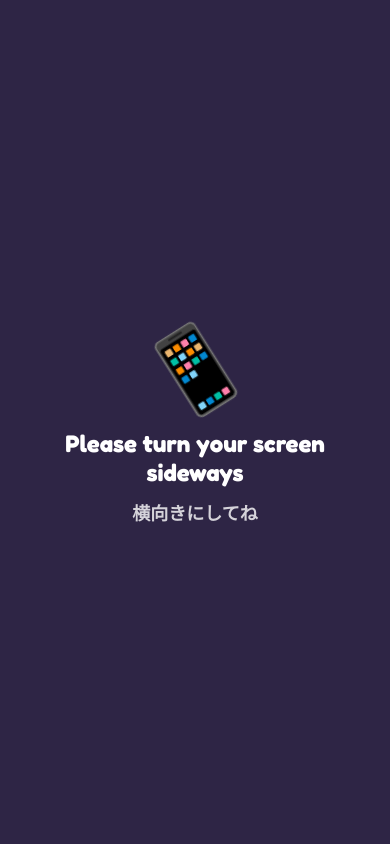
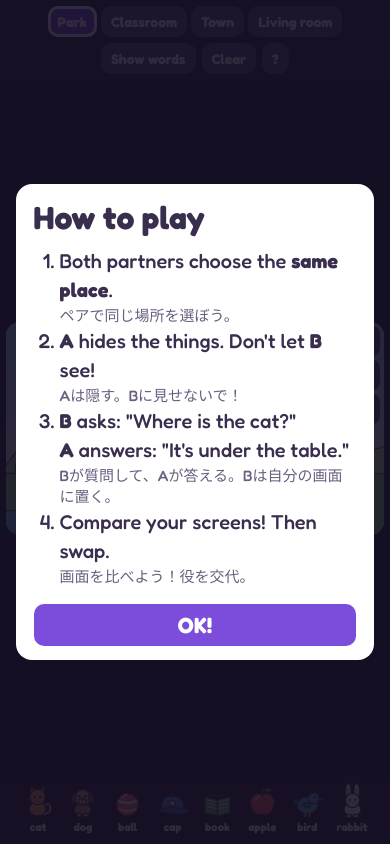
Before and after one commit to robertsensei/whereisitpreposition, a plain HTML site: page index.html in a window 390 px wide. Drawn offline with Linux system fonts and the light colour scheme.

Commit message:
fix phone screen

```diff
--- a/index.html
+++ b/index.html
@@ -60,7 +60,15 @@
 
   /* how to play */
   #help { position: fixed; inset: 0; background: rgba(20,14,34,.88); z-index: 10000; display: flex; align-items: center; justify-content: center; }
-  #help .card { background: #fff; color: var(--ink); border-radius: 22px; padding: 24px 30px; max-width: 640px; width: 92%; }
+  #help .card { background: #fff; color: var(--ink); border-radius: 22px; padding: 24px 30px; max-width: 640px; width: 92%;
+    max-height: 92vh; max-height: 92dvh; overflow-y: auto; -webkit-overflow-scrolling: touch; touch-action: pan-y; }
+  @media (max-height: 560px), (max-width: 560px) {
+    #help .card { padding: 14px 18px; border-radius: 16px; }
+    #help h2 { font-size: 22px; margin-bottom: 6px; }
+    #help ol { font-size: 15px; line-height: 1.35; margin-bottom: 10px; }
+    #help .jp { font-size: 12px; }
+    #help .btn { font-size: 18px; padding: 8px; }
+  }
   #help h2 { margin: 0 0 10px; font-size: 32px; }
   #help ol { margin: 0 0 16px; padding-left: 26px; font-size: 20px; line-height: 1.45; }
   #help .jp { font-size: 15px; color: #6b5f80; display: block; }
@@ -85,15 +93,20 @@
     #title { font-size: 20px; }
     .btn { font-size: 15px; padding: 8px 11px; }
   }
+  /* phones held upright: buttons wrap onto two centred rows, smaller tray labels */
+  @media (max-width: 700px) {
+    #top { flex-wrap: wrap; justify-content: center; gap: 6px; padding: 6px; }
+    #title { display: none; }
+    #places { display: flex; flex-wrap: wrap; justify-content: center; gap: 4px; }
+    .btn { font-size: 14px; padding: 7px 10px; border-radius: 10px; }
+    #tray { gap: 2px; padding: 6px 4px 10px; }
+    .slot span { font-size: clamp(10px, 2.9vw, 16px); }
+    .zoomctl { right: 4px; top: 4px; gap: 4px; }
+    .zoomctl button { width: 30px; height: 30px; font-size: 18px; border-radius: 8px; }
+  }
+  @media (max-height: 560px) { #title { display: none; } }
   #unzoom { position: fixed; left: 50%; bottom: 18px; transform: translateX(-50%); z-index: 30000;
     font-size: 22px; padding: 14px 26px; background: #E5578A; box-shadow: 0 4px 0 rgba(0,0,0,.3); display: none; }
-  #rotate { position: fixed; inset: 0; z-index: 20000; background: #2E2545; display: none;
-    flex-direction: column; align-items: center; justify-content: center; text-align: center; gap: 12px; padding: 20px; }
-  #rotate .phone { font-size: 80px; animation: turn 1.6s ease-in-out infinite; }
-  #rotate p { margin: 0; font-size: 24px; font-weight: 700; }
-  #rotate p.jp { font-size: 18px; opacity: .8; }
-  @keyframes turn { 0%, 30% { transform: rotate(0); } 60%, 100% { transform: rotate(-90deg); } }
-  @media (orientation: portrait) and (max-width: 700px) { #rotate { display: flex; } }
 </style>
 </head>
 <body>
@@ -112,7 +125,7 @@
 </div>
 <img id="ghost" alt="">
 <button class="btn" id="unzoom">🔍 Zoom out / 元に戻す</button>
-<div id="rotate"><div class="phone">📱</div><p>Please turn your screen sideways</p><p class="jp">横向きにしてね</p></div>
+
 
 <div id="help">
   <div class="card">
@@ -177,6 +190,7 @@ document.getElementById('clearBtn').onclick = () => { for (const id in placed) r
 document.getElementById('wordsBtn').onclick = e => { showWords = !showWords; e.currentTarget.classList.toggle('on', showWords); renderWords(); };
 document.getElementById('helpBtn').onclick = () => document.getElementById('help').classList.remove('hidden');
 document.getElementById('startBtn').onclick = () => document.getElementById('help').classList.add('hidden');
+document.getElementById('help').addEventListener('click', e => { if (e.target.id === 'help') e.currentTarget.classList.add('hidden'); });
 document.addEventListener('contextmenu', e => e.preventDefault());
 
 // keep the picture exactly 16:9 and as big as the space allows
```
